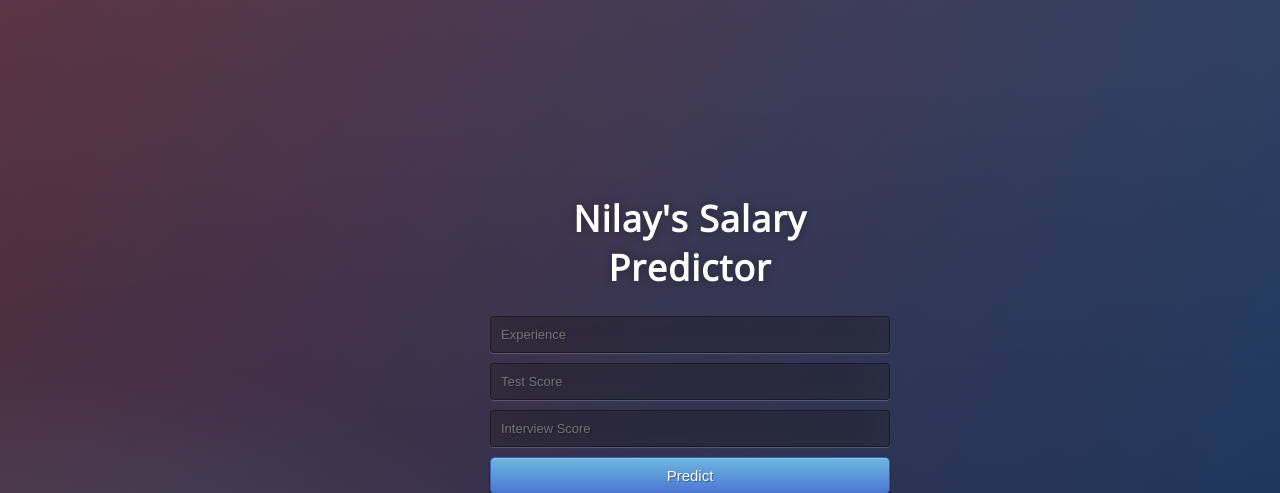
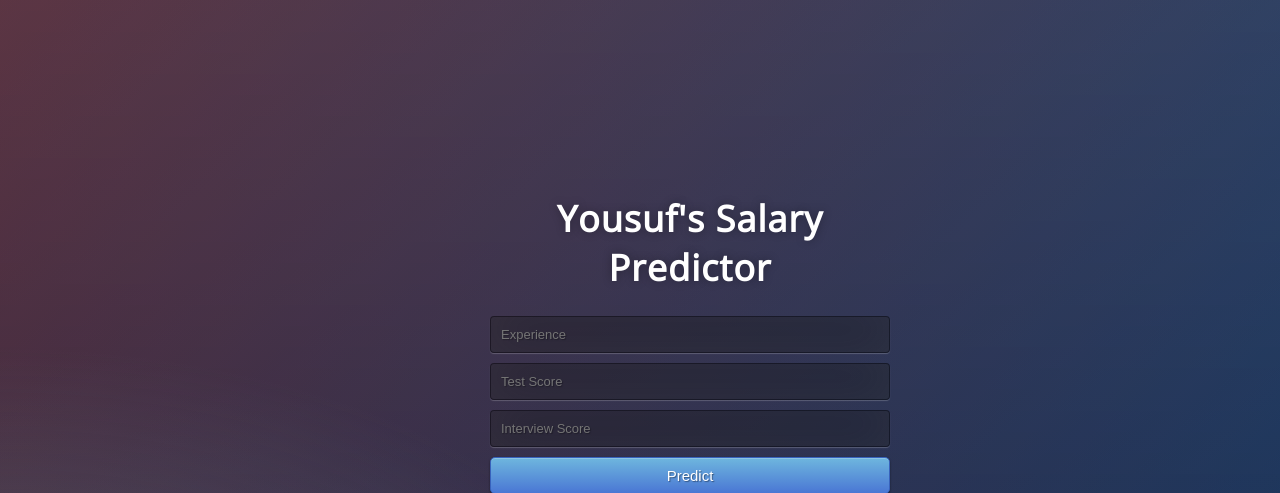
Before and after one commit to syousufimam/salary-predictor, a Flask app: page / in a window 1280 px wide. Shown: the top 493 px of the page. Run offline with Flask 2, Linux system fonts and the light colour scheme; parts of the project's set-up code (start-up, migrations or seed data) failed here and were passed over.

Commit message:
Update index.html

```diff
--- a/templates/index.html
+++ b/templates/index.html
@@ -14,7 +14,7 @@
 
 <body>
  <div class="login">
-	<h1>Nilay's Salary Predictor </h1>
+	<h1>Yousuf's Salary Predictor </h1>
 
      <!-- Main Input For Receiving Query to our ML -->
     <form action="{{ url_for('predict')}}" method="post">
```
